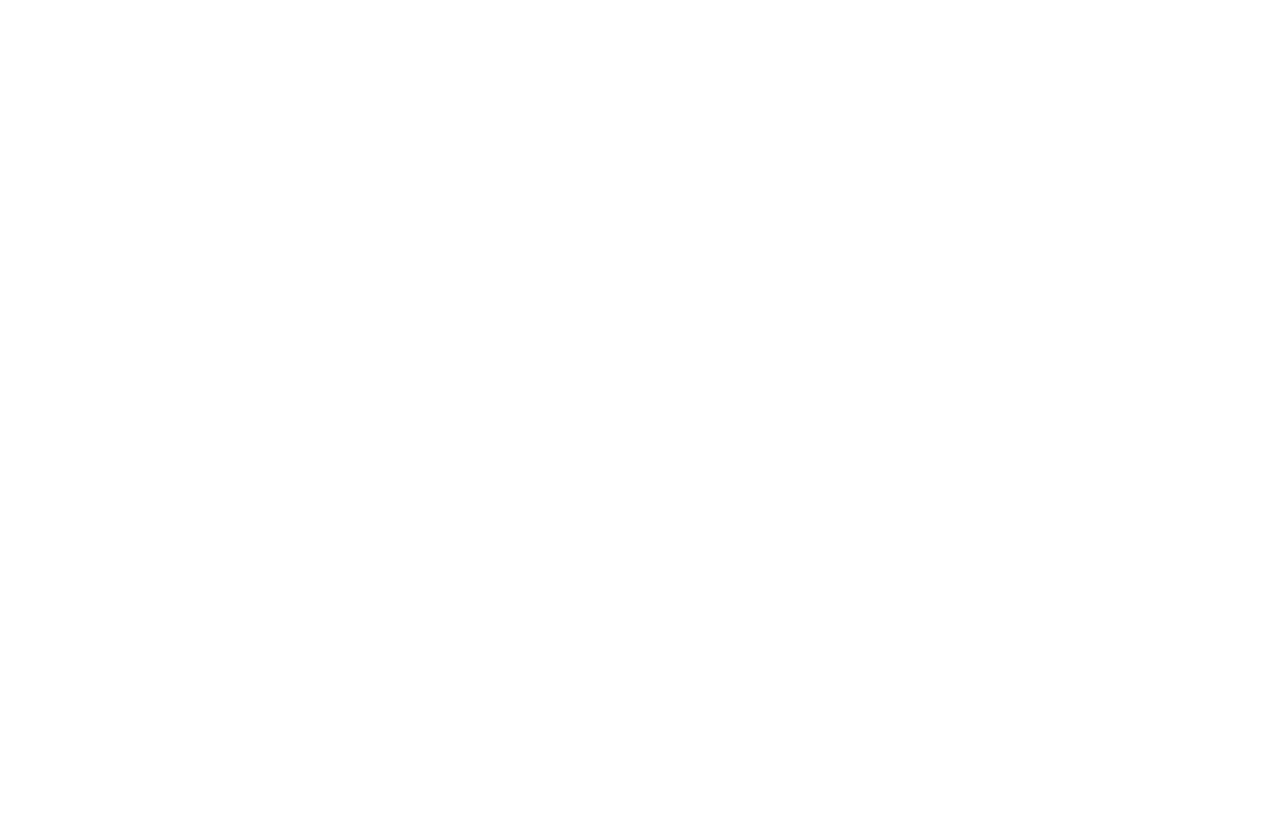
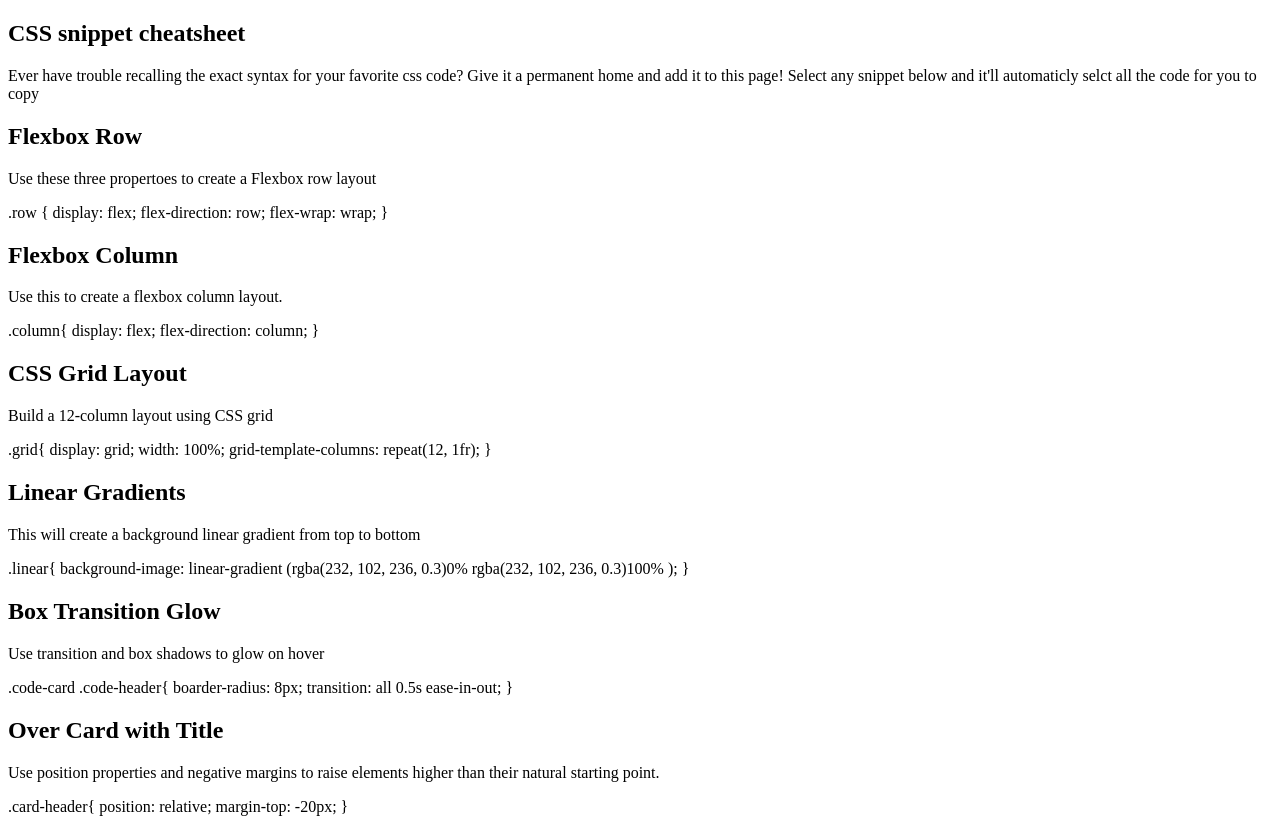
Before and after one commit to AntonioM4/mini_project_2, a plain HTML site: page index.html in a window 1280 px wide. Before the commit the page ends 800 px from the top, so only its background shows below. Drawn offline with Linux system fonts and the light colour scheme.

Commit message:
finished html

```diff
--- a/index.html
+++ b/index.html
@@ -8,6 +8,77 @@
 </head>
 
 <body>
+    <article>
+        <h1>CSS snippet cheatsheet</h1>
+         <p>Ever have trouble recalling the exact syntax for your favorite css code? Give it a permanent home and add it to this page! Select any snippet below and it'll automaticly selct all the code for you to copy
+            </p>
+    </article>
+
+    <article>
+        <h2>Flexbox Row</h2>
+        <p>Use these three propertoes to create a Flexbox row layout</p>
+        <p>.row {
+                display: flex;
+                flex-direction: row;
+                flex-wrap: wrap;
+            }
+        </p>
+    </article>
+
+    <article>
+        <h2>Flexbox Column</h2>
+        <p>Use this to create a flexbox column layout.</p>
+        <p>.column{
+                display: flex;
+                flex-direction: column;
+        }
+        </p>
+    </article>
+
+    <article>
+        <h2>CSS Grid Layout</h2>
+        <p>Build a 12-column layout using CSS grid</p>
+        <p>.grid{
+                display: grid;
+                width: 100%;
+                grid-template-columns: repeat(12, 1fr);
+        }
+        </p>
+    </article>
+
+    <article>
+        <h2>Linear Gradients</h2>
+        <p>This will create a background linear gradient from top to bottom</p>
+        <p>.linear{
+                background-image: linear-gradient
+                (rgba(232, 102, 236, 0.3)0%
+                rgba(232, 102, 236, 0.3)100%
+                );
+        }
+
+        </p>
+    </article>
+
+    <article>
+        <h2>Box Transition Glow</h2>
+            <p>Use transition and box shadows to glow on hover</p>
+            <p>.code-card .code-header{
+                boarder-radius: 8px;
+                transition: all 0.5s ease-in-out;
+            }
+        </p>
+    </article>
+
+    <article>
+        <h2>Over Card with Title</h2>
+        <p>Use position properties and negative margins to raise elements higher than their natural starting point.</p>
+        <p>.card-header{
+                position: relative;
+                margin-top: -20px;
+        }
+    </p>
+    </article>
 
 </body>
+
 </html>
```
